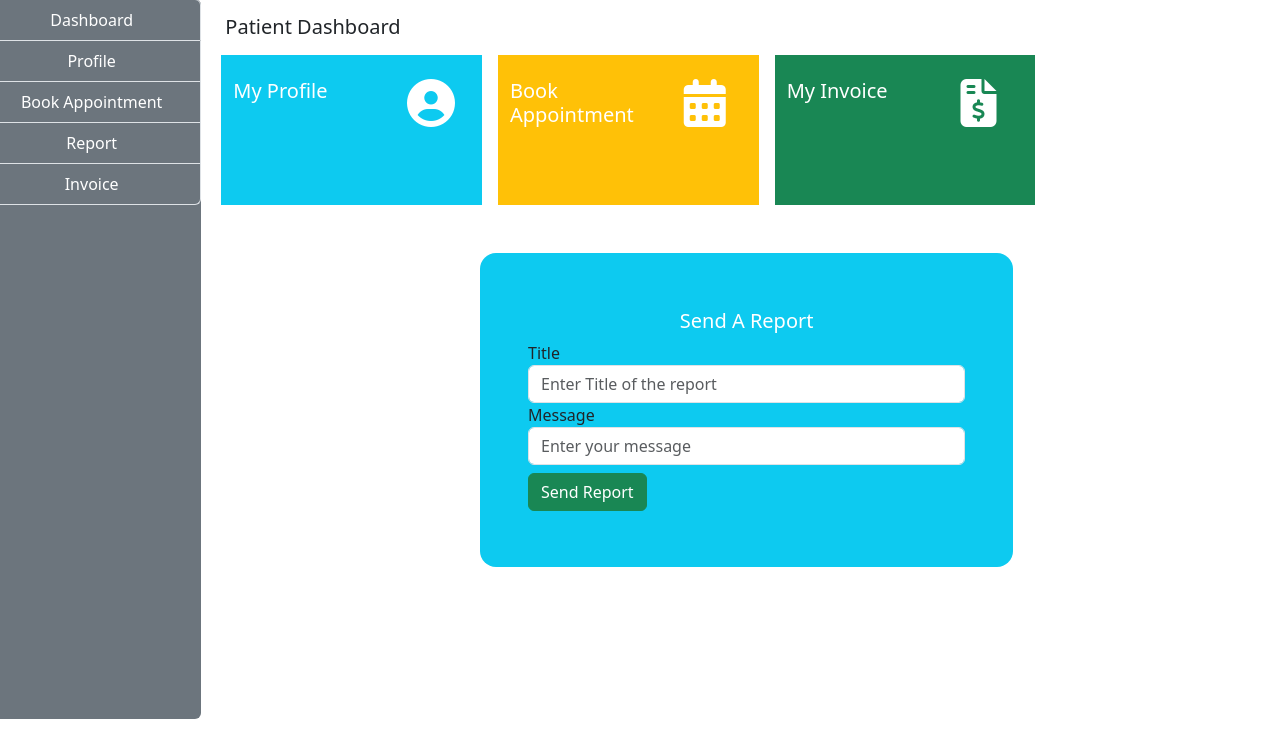
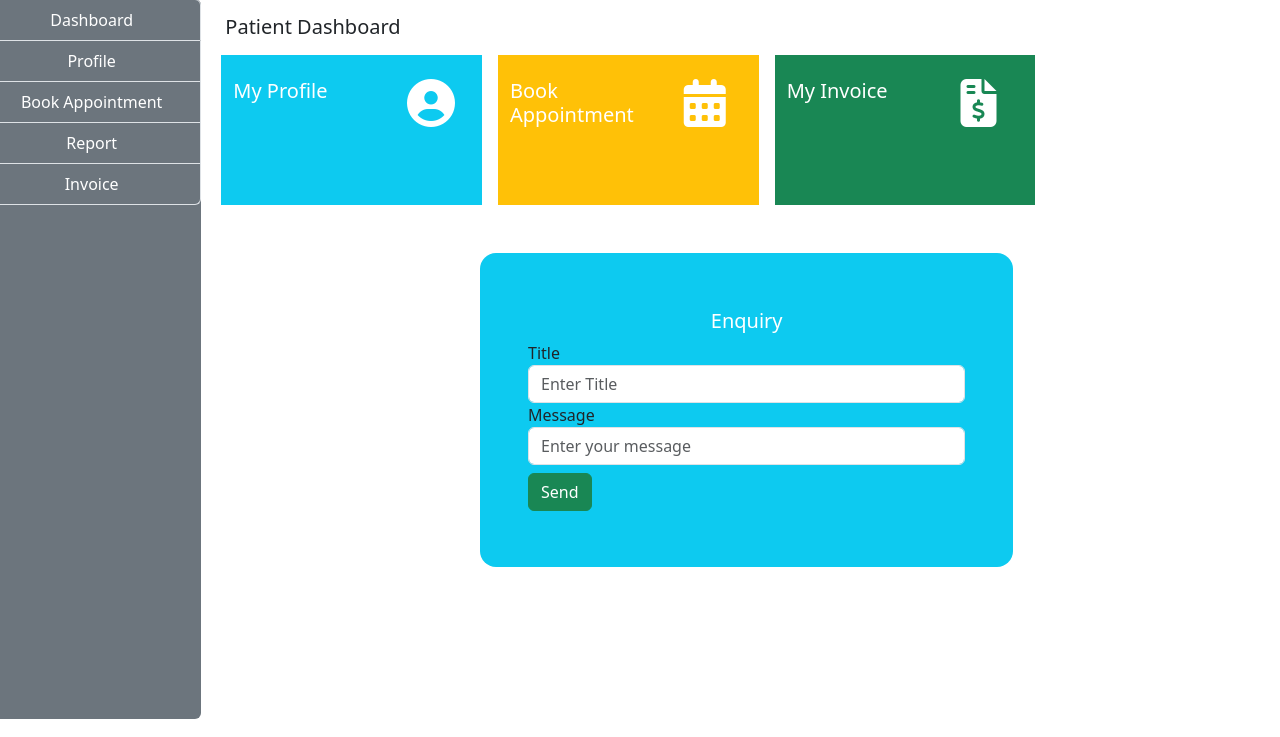
Before and after one commit to blitzbugg/HMS, a PHP site: page /patient/index.php in a window 1280 px wide. Shown: the part 63-800 px from the top of the page. Run offline with PHP 8.4, Linux system fonts and the light colour scheme; some libraries are stand-ins or nearby versions.

Commit message:
certain value has changed

```diff
--- a/patient/index.php
+++ b/patient/index.php
@@ -101,15 +101,15 @@ session_start();
                             <div class="row">
                                 <div class="col-md-3"></div>
                                 <div class="col-md-6 my-5 p-5 rounded-4 bg-info">
-                                    <h5 class="text-center my-2 text-white">Send A Report</h5>
+                                    <h5 class="text-center my-2 text-white">Enquiry</h5>
                                     <form action="" method="post">
                                         <label for="">Title</label>
-                                        <input type="text" name="title" class="form-control" placeholder="Enter Title of the report">
+                                        <input type="text" name="title" class="form-control" placeholder="Enter Title">
 
                                         <label for="">Message</label>
                                         <input type="text" name="message" class="form-control" placeholder="Enter your message"></>
 
-                                        <input type="submit" value="Send Report" class="btn btn-success my-2">
+                                        <input type="submit" value="Send" class="btn btn-success my-2">
                                     </form>
                                 </div>
                                 <div class="col-md-3"></div>
```
